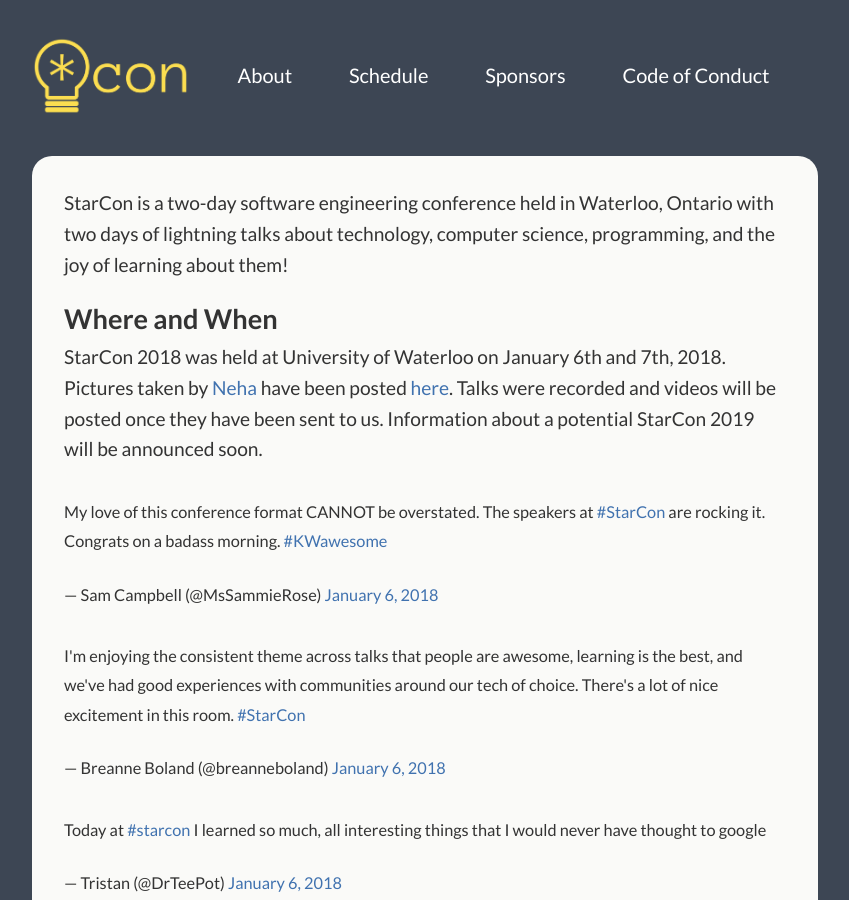
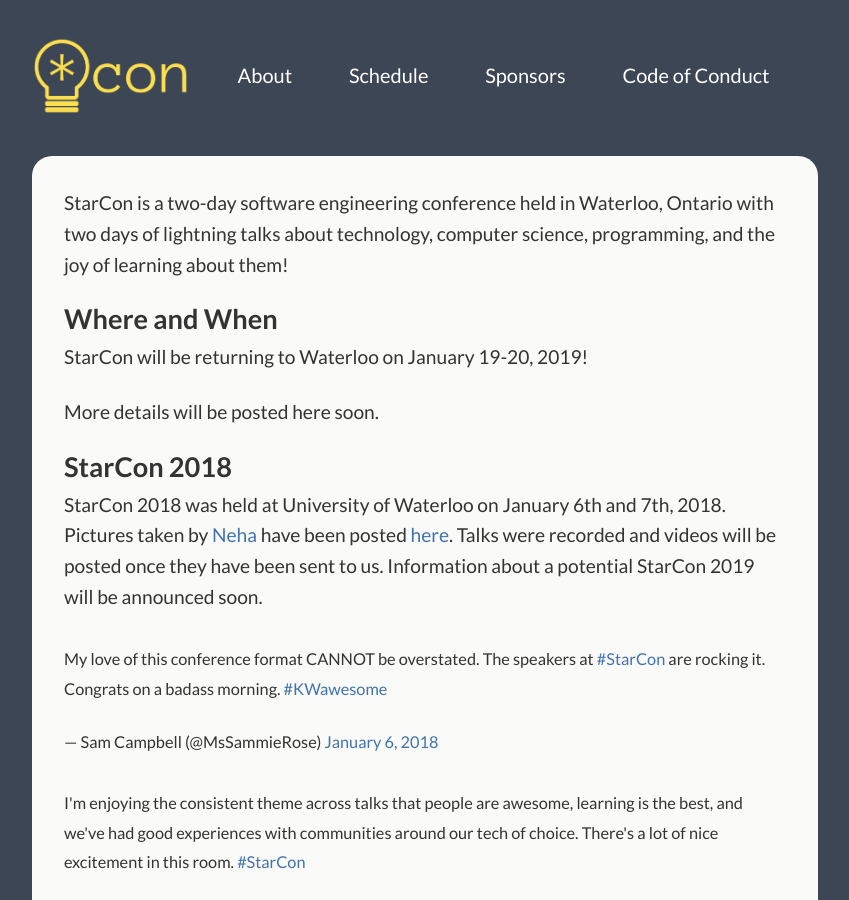
Before and after one commit to StarConKW/starconkw.github.io, a Jekyll site: the page built from index.md, in a window 1280 px wide and 900 px high. Shown: the whole window, without its empty margins (215-1064 px from the left). Built offline with Jekyll 4.4.1, drawn with Linux system fonts in a browser that asks for light colours; comment, search, counter and statistics services are not loaded.

Commit message:
announce starcon2019

```diff
--- a/index.md
+++ b/index.md
@@ -6,6 +6,12 @@ layout: default
 StarCon is a two-day software engineering conference held in Waterloo, Ontario with two days of lightning talks about technology, computer science, programming, and the joy of learning about them!
 
 ## Where and When
+
+StarCon will be returning to Waterloo on January 19-20, 2019!
+
+More details will be posted here soon.
+
+## StarCon 2018
 
 StarCon 2018 was held at University of Waterloo on January 6th and 7th, 2018. Pictures taken by [Neha](https://www.instagram.com/ravellaaa) have been posted [here](flickr.com/photos/155812015@N03/sets/72157692529678365). Talks were recorded and videos will be posted once they have been sent to us. Information about a potential StarCon 2019 will be announced soon.
 
```
